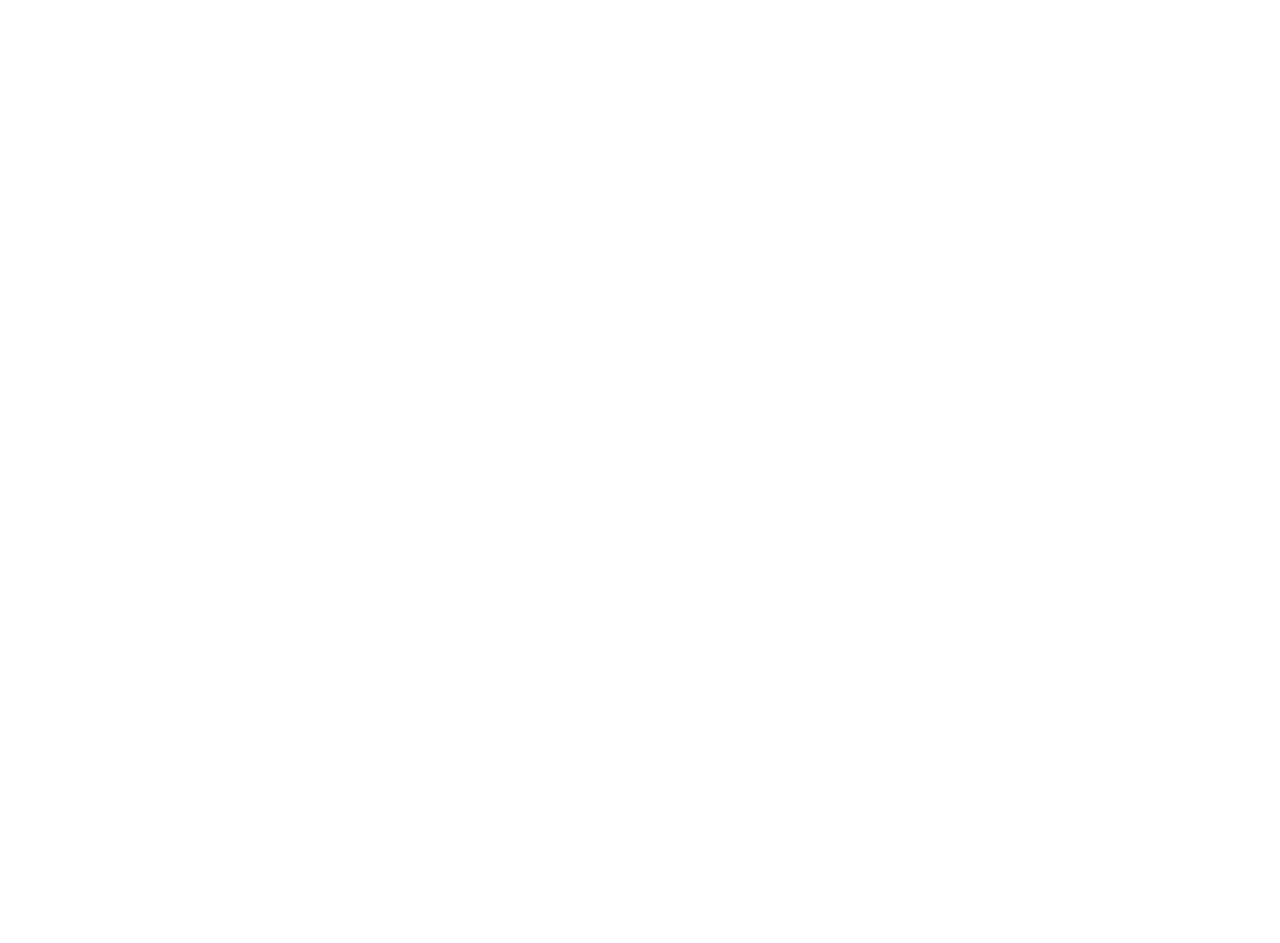
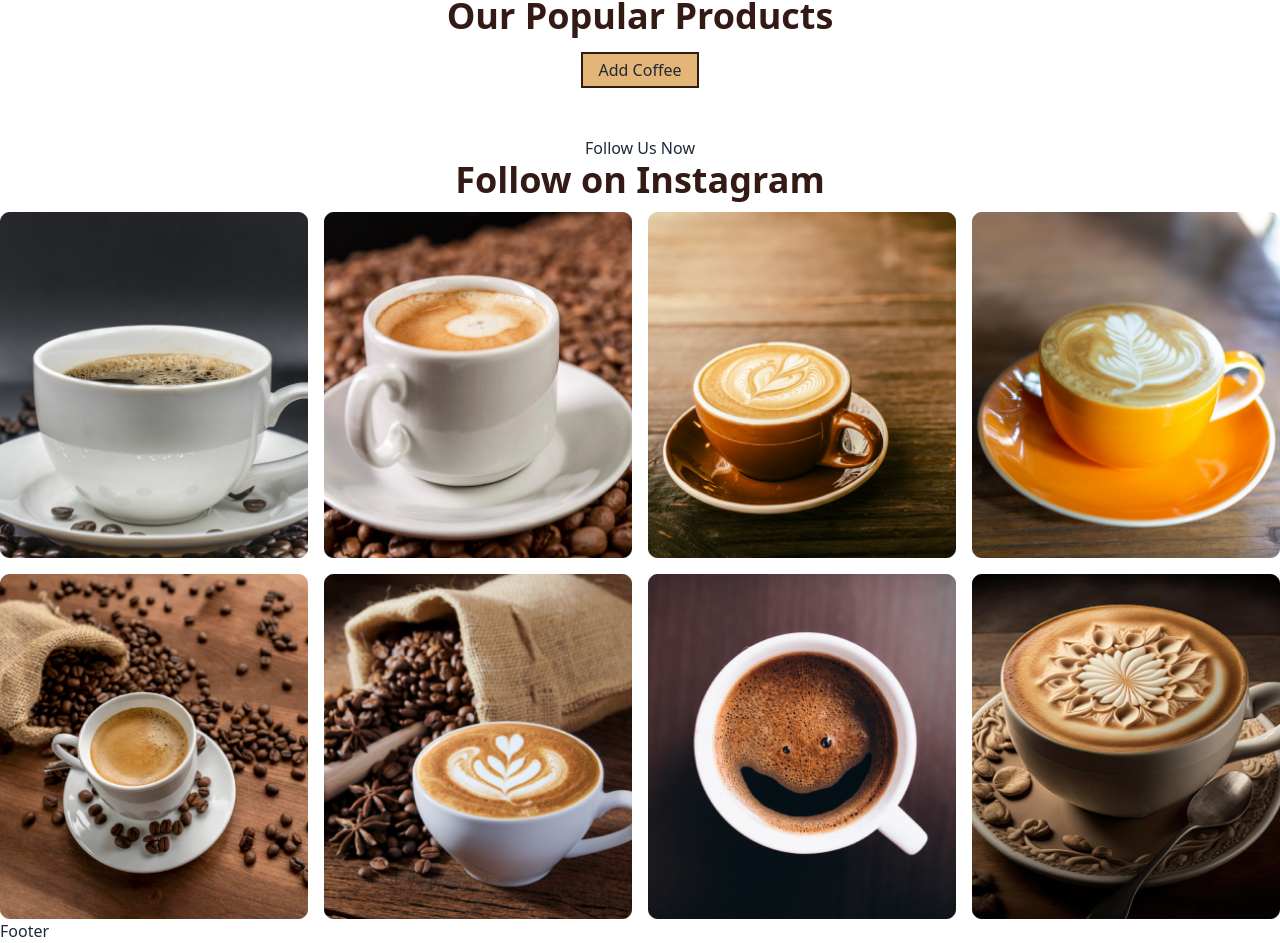
Before and after one commit to biswasbittu/coffee_store-Clint-project, a React (Vite) app: page / in a window 1280 px wide. Shown: the part 1140-2083 px from the top of the page. Before the commit the page ends 1088 px from the top, so only its background shows below. Built offline with nearby package versions, Linux system fonts and the light colour scheme.

Commit message:
img gallary section done

```diff
--- a/src/components/Home/Home.jsx
+++ b/src/components/Home/Home.jsx
@@ -14,7 +14,7 @@
               nostalgia back!! Your companion of every moment!!! Enjoy the
               beautiful moments and make them memorable.
             </p>
-            <button className="bg-[#E3B577] px-2 py-1 mt-6 text-black">
+            <button className="bg-[#E3B577] px-2 py-1 mt-6 text-black font-semibold">
               Learn More
             </button>
           </div>
@@ -55,6 +55,77 @@
           </div>
         </div>
       </div>
+
+      {/* product Section */}
+
+      <section className="mt-12">
+        <div className="text-center ">
+          <p>--- Sip & Savor ---</p>
+          <h1 className="text-4xl font-semibold text-[#331a15]">
+            Our Popular Products
+          </h1>
+          <button className="bg-[#E3B577] py-1 px-4 mt-4 border-2 border-[#331A15]">
+            Add Coffee
+          </button>
+        </div>
+      </section>
+
+      {/* img Gallary section */}
+      <section className="mt-12">
+        <div className="text-center my-3 ">
+          <p>Follow Us Now</p>
+          <h1 className="text-4xl font-semibold text-[#331a15]">
+            Follow on Instagram
+          </h1>
+        </div>
+        <div className="container mx-auto">
+          <div className="grid grid-cols-1 md:grid-cols-4 gap-4 ">
+            <img
+              src="../../../public/cups/Rectangle 9.png"
+              alt="Image 1"
+              className="w-full h-auto"
+            />
+            <img
+              src="../../../public/cups/Rectangle 10.png"
+              alt="Image 1"
+              className="w-full h-auto"
+            />
+            <img
+              src="../../../public/cups/Rectangle 11.png"
+              alt="Image 1"
+              className="w-full h-auto"
+            />
+            <img
+              src="../../../public/cups/Rectangle 12.png"
+              alt="Image 1"
+              className="w-full h-auto"
+            />
+            <img
+              src="../../../public/cups/Rectangle 13.png"
+              alt="Image 1"
+              className="w-full h-auto"
+            />
+            <img
+              src="../../../public/cups/Rectangle 14.png"
+              alt="Image 1"
+              className="w-full h-auto"
+            />
+
+            <img
+              src="../../../public/cups/Rectangle 15.png"
+              alt="Image 1"
+              className="w-full h-auto"
+            />
+            <img
+              src="../../../public/cups/Rectangle 16.png"
+              alt="Image 1"
+              className="w-full h-auto"
+            />
+
+            {/* Add more images as needed */}
+          </div>
+        </div>
+      </section>
     </div>
   );
 };
```
